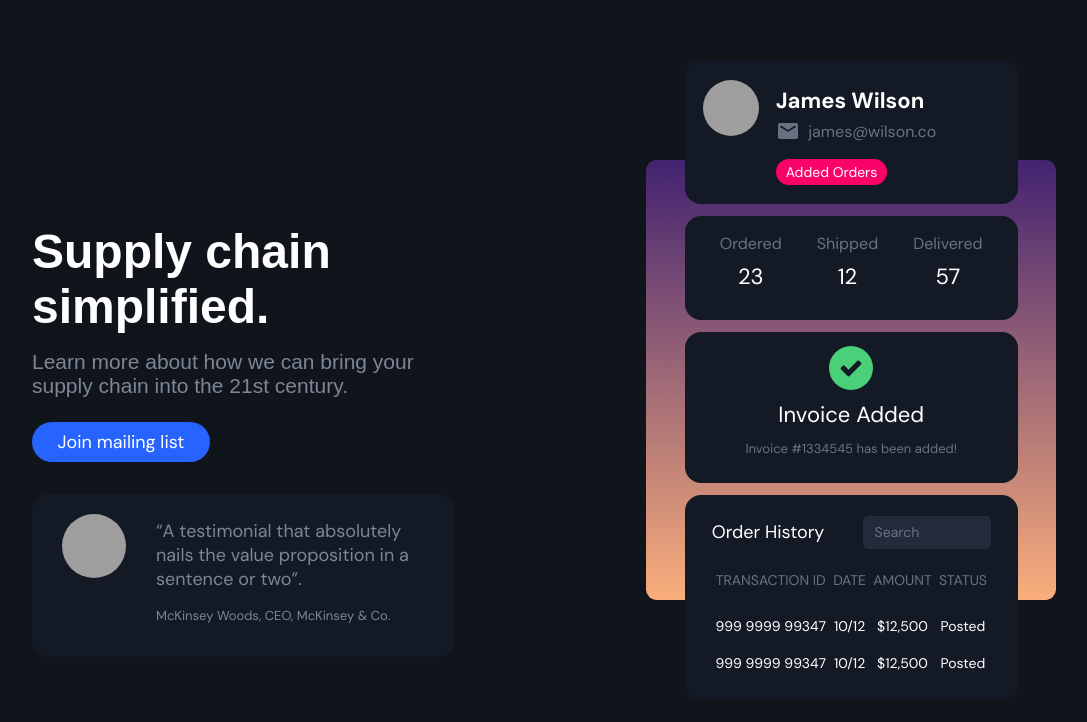
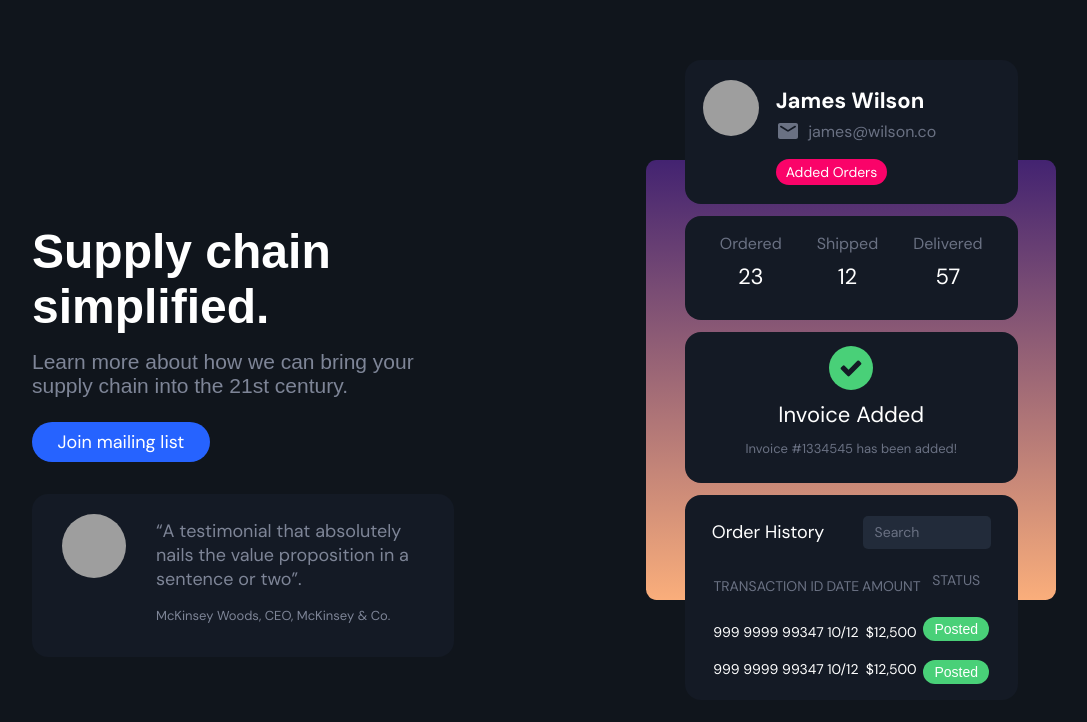
Before and after one commit to rayanwaked/procure-project, a React (Create React App) app: page / in a window 1280 px wide. Shown: the top 722 px of the page, without its empty margins (96-1183 px from the left). Built offline with nearby package versions, Linux system fonts and the light colour scheme; grey boxes are pictures that could not be loaded.

Commit message:
Landing page completed.

```diff
--- a/src/pages/landing/hero/history/history.css
+++ b/src/pages/landing/hero/history/history.css
@@ -85,15 +85,13 @@
     color: white;
 }
 
-#HeroPaymentHistoryStatus {
+.HeroPaymentHistoryStatus {
     font-size: 14px;
     color: white;
     background-color: #49D078;
     width: 58px;
     border-radius: 20px;
-    margin: 10px 0 0 0;
-    padding: 4px 0 4px 0;
-    align-content: flex-end;
+    padding: 4px;
 }
 
 .HeroPaymentHistorySearchBar {
--- a/src/pages/landing/hero/history/history.tsx
+++ b/src/pages/landing/hero/history/history.tsx
@@ -47,8 +47,8 @@ export default function HeroHistory() {
 
                 <div style={{display: "flex", flexDirection: "column", alignContent: "flex-start"}}>
                     <p className="HeroPaymentHistorySmallText" style={{fontSize: "14px", color: "#6A7183"}}>STATUS</p>
-                    <p className="HeroPaymentHistorySmallText">Posted</p>
-                    <p className="HeroPaymentHistorySmallText" style={{marginTop: "5px"}}>Posted</p>
+                    <p className="HeroPaymentHistoryStatus">Posted</p>
+                    <p className="HeroPaymentHistoryStatus" style={{marginTop: "5px"}}>Posted</p>
                 </div>
 
 
```
